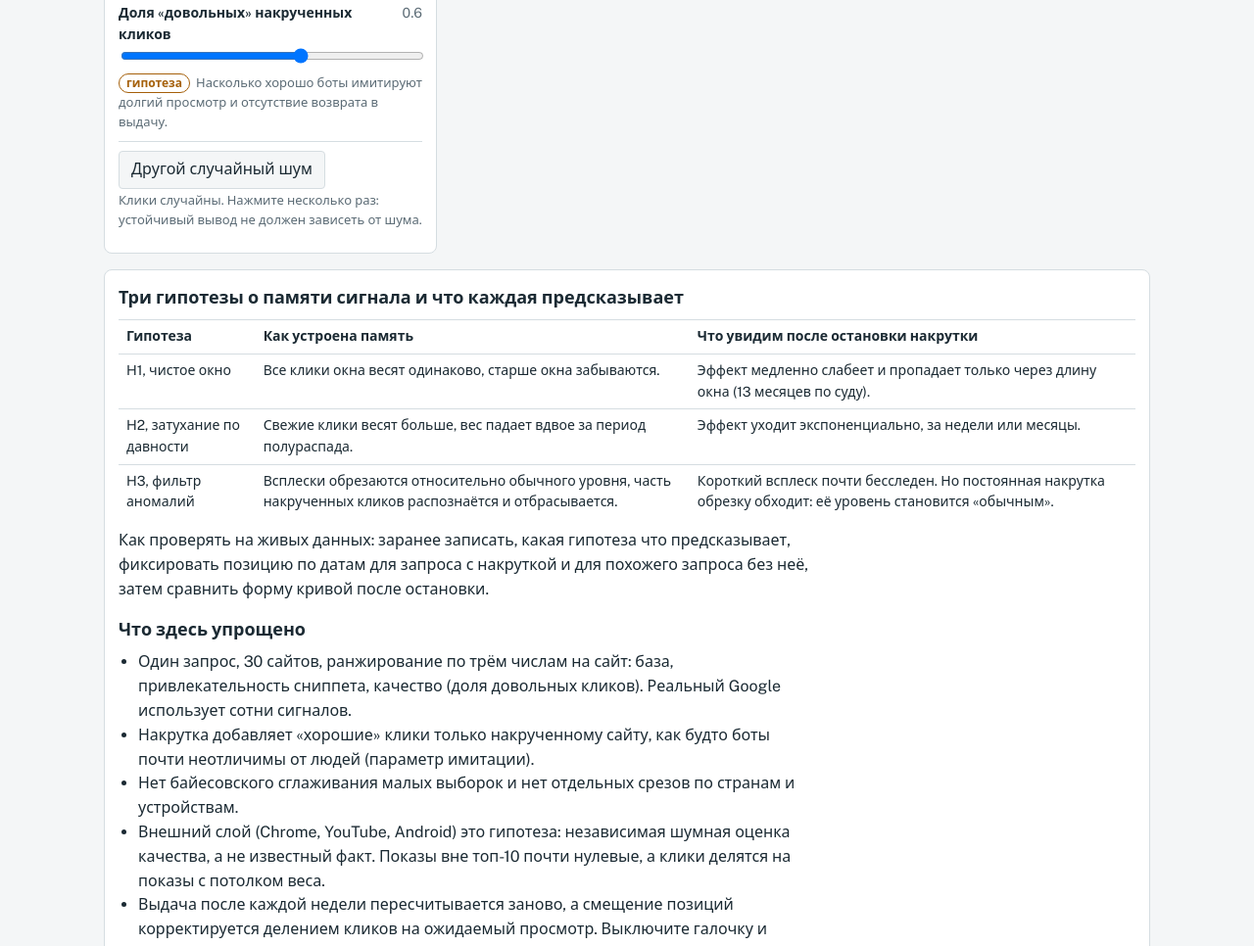
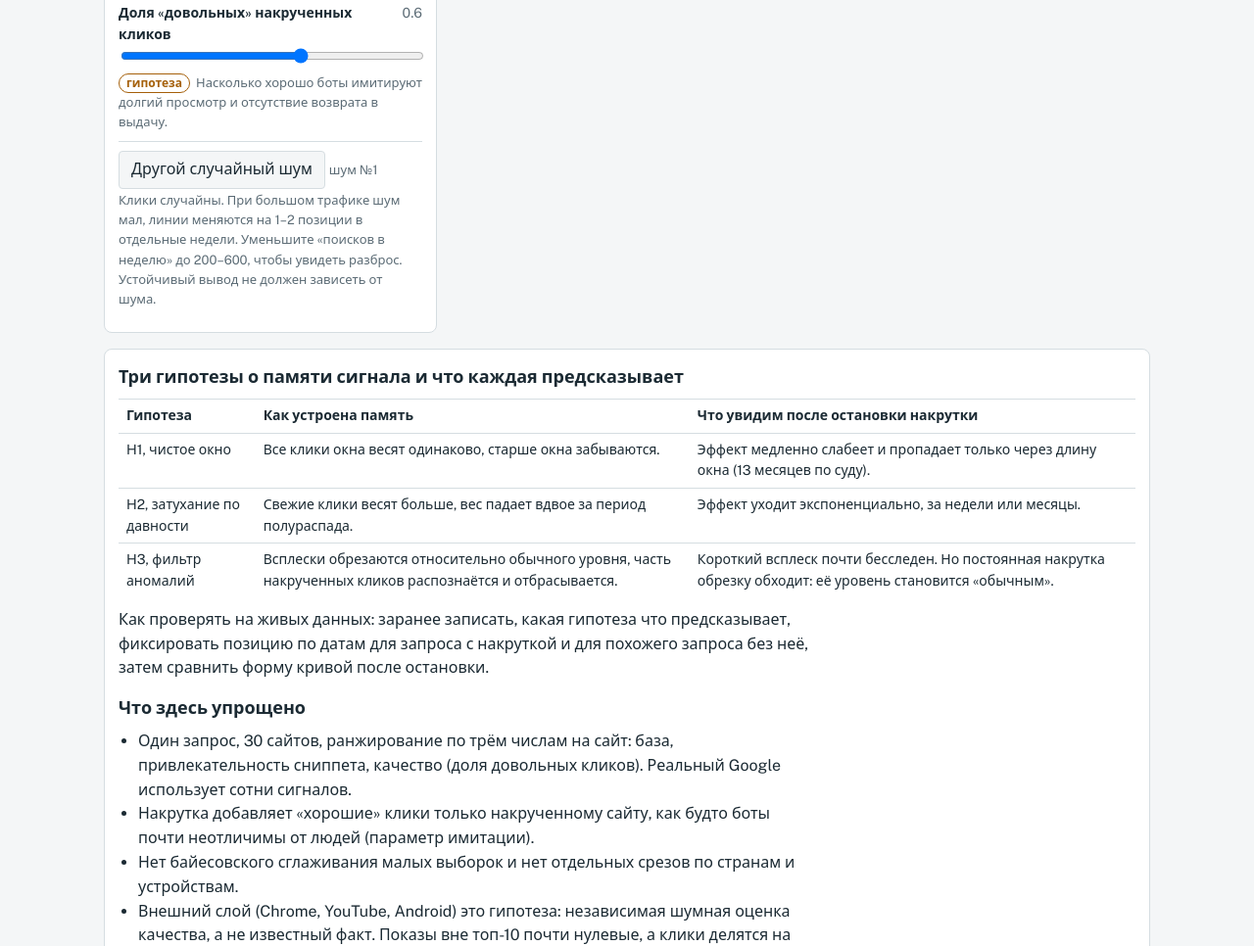
Before and after one commit to lvstv/toy-google-ub, a plain HTML site: page index.html in a window 1280 px wide. Shown: the part 2514-3480 px from the top of the page at 98% size. Drawn offline with nearby package versions, Linux system fonts and the light colour scheme.

Commit message:
Update index.html

```diff
--- a/index.html
+++ b/index.html
@@ -172,9 +172,9 @@ CTL.forEach(c => {
   });
 });
 const rb = document.createElement("div"); rb.className = "ctl";
-rb.innerHTML = `<button id="rs">Другой случайный шум</button><p class="hint">Клики случайны. Нажмите несколько раз: устойчивый вывод не должен зависеть от шума.</p>`;
+rb.innerHTML = `<button id="rs">Другой случайный шум</button> <span id="sn" class="hint">шум №1</span><p class="hint">Клики случайны. При большом трафике шум мал, линии меняются на 1–2 позиции в отдельные недели. Уменьшите «поисков в неделю» до 200–600, чтобы увидеть разброс. Устойчивый вывод не должен зависеть от шума.</p>`;
 panel.appendChild(rb);
-rb.querySelector("#rs").onclick = () => { P.seed = (P.seed * 7 + 3) % 9973; run(); };
+let sn = 1; rb.querySelector("#rs").onclick = () => { P.seed = (P.seed * 7 + 3) % 9973; sn++; document.getElementById("sn").textContent = "шум №" + sn; run(); };
 
 /* ===== 3. ГЕНЕРАТОР СЛУЧАЙНЫХ ЧИСЕЛ (фиксированный seed, чтобы две симуляции были сравнимы) ===== */
 function rng(s){return()=>{s|=0;s=s+0x6D2B79F5|0;let t=Math.imul(s^s>>>15,1|s);t=t+Math.imul(t^t>>>7,61|t)^t;return((t^t>>>14)>>>0)/4294967296}}
```
